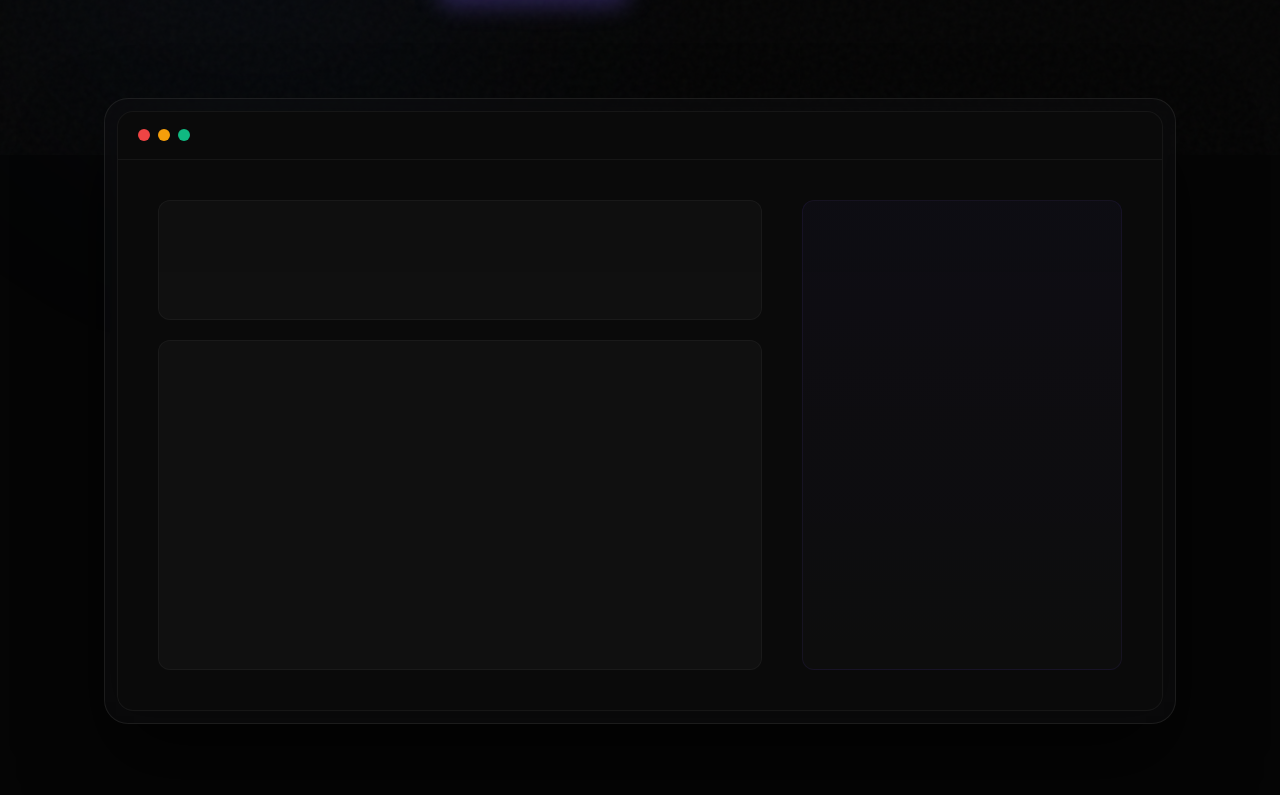
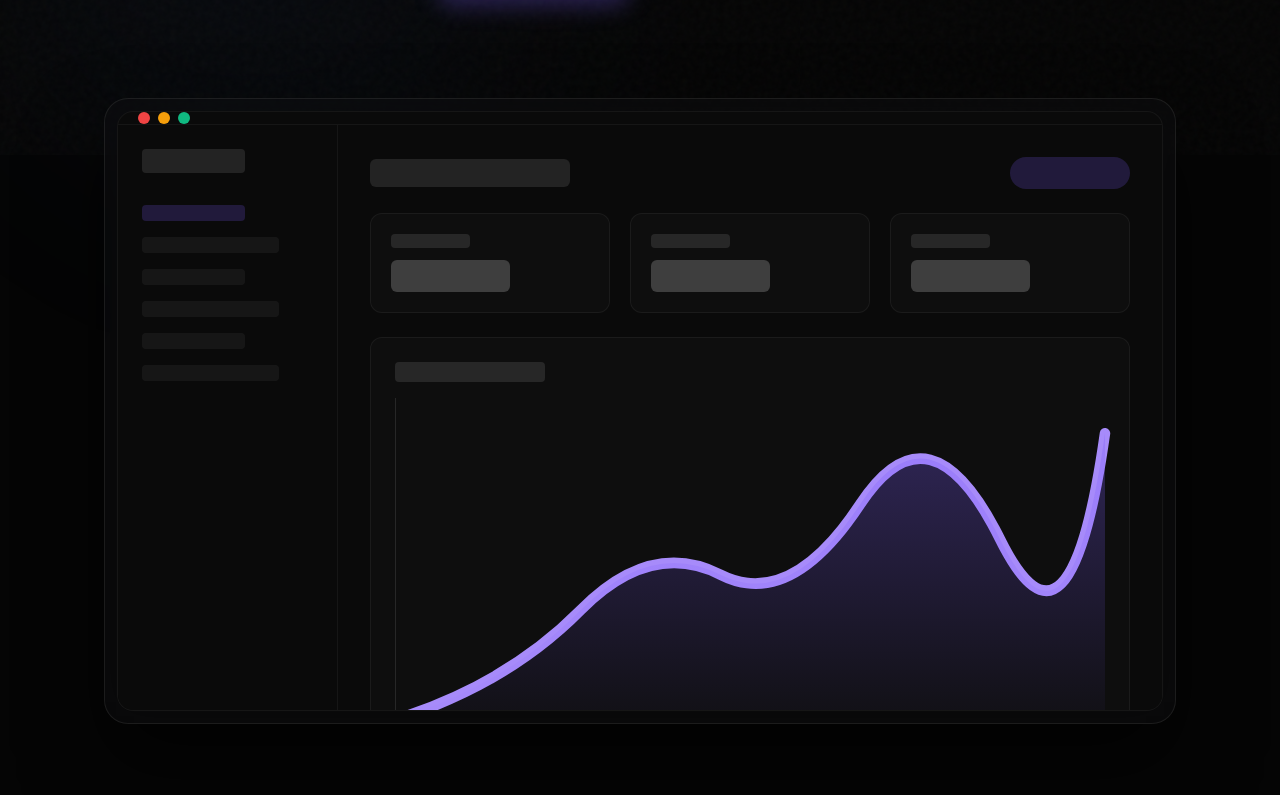
Before and after one commit to SACHIN0280/AI_Sales_intelligence, a Next.js app in the folder frontend/: page / in a window 1280 px wide. Shown: the part 645-1440 px from the top of the page. Built offline with nearby package versions, Linux system fonts and the light colour scheme.

Commit message:
style: enhance dashboard mockup on landing page

```diff
--- a/frontend/app/page.tsx
+++ b/frontend/app/page.tsx
@@ -151,12 +151,52 @@ export default function LandingPage() {
               <div style={{ width: 12, height: 12, borderRadius: "50%", background: "#10b981" }} />
             </div>
             {/* Mockup Content */}
-            <div style={{ flex: 1, padding: 40, display: "flex", gap: 40, opacity: 0.8 }}>
-              <div style={{ flex: 1, display: "flex", flexDirection: "column", gap: 20 }}>
-                <div style={{ height: 120, background: "rgba(255,255,255,0.03)", borderRadius: 12, border: "1px solid rgba(255,255,255,0.05)" }} />
-                <div style={{ flex: 1, background: "rgba(255,255,255,0.03)", borderRadius: 12, border: "1px solid rgba(255,255,255,0.05)" }} />
+            <div style={{ flex: 1, display: "flex", background: "#0a0a0a" }}>
+              {/* Sidebar */}
+              <div style={{ width: 220, borderRight: "1px solid rgba(255,255,255,0.05)", padding: 24, display: "flex", flexDirection: "column", gap: 16 }}>
+                <div style={{ height: 24, width: "60%", background: "rgba(255,255,255,0.1)", borderRadius: 4, marginBottom: 16 }} />
+                {[1,2,3,4,5,6].map(i => (
+                  <div key={i} style={{ height: 16, width: i % 2 === 0 ? "80%" : "60%", background: i === 1 ? "rgba(124,92,252,0.2)" : "rgba(255,255,255,0.05)", borderRadius: 4 }} />
+                ))}
+                <div style={{ flex: 1 }} />
+                <div style={{ height: 40, width: "100%", background: "rgba(255,255,255,0.03)", borderRadius: 8 }} />
               </div>
-              <div style={{ width: 320, background: "linear-gradient(180deg, rgba(124,92,252,0.05) 0%, rgba(255,255,255,0.02) 100%)", borderRadius: 12, border: "1px solid rgba(124,92,252,0.1)" }} />
+
+              {/* Main Content */}
+              <div style={{ flex: 1, padding: 32, display: "flex", flexDirection: "column", gap: 24 }}>
+                {/* Header */}
+                <div style={{ display: "flex", justifyContent: "space-between", alignItems: "center" }}>
+                  <div style={{ height: 28, width: 200, background: "rgba(255,255,255,0.1)", borderRadius: 6 }} />
+                  <div style={{ height: 32, width: 120, background: "rgba(124,92,252,0.2)", borderRadius: 16 }} />
+                </div>
+
+                {/* KPI Cards */}
+                <div style={{ display: "flex", gap: 20 }}>
+                  {[1,2,3].map(i => (
+                    <div key={i} style={{ flex: 1, height: 100, background: "rgba(255,255,255,0.02)", border: "1px solid rgba(255,255,255,0.05)", borderRadius: 12, padding: 20 }}>
+                       <div style={{ height: 14, width: "40%", background: "rgba(255,255,255,0.1)", borderRadius: 4, marginBottom: 12 }} />
+                       <div style={{ height: 32, width: "60%", background: "rgba(255,255,255,0.2)", borderRadius: 6 }} />
+                    </div>
+                  ))}
+                </div>
+
+                {/* Main Chart Area */}
+                <div style={{ flex: 1, background: "rgba(255,255,255,0.02)", border: "1px solid rgba(255,255,255,0.05)", borderRadius: 12, padding: 24, display: "flex", flexDirection: "column", gap: 16 }}>
+                  <div style={{ height: 20, width: 150, background: "rgba(255,255,255,0.1)", borderRadius: 4 }} />
+                  <div style={{ flex: 1, borderBottom: "1px solid rgba(255,255,255,0.1)", borderLeft: "1px solid rgba(255,255,255,0.1)", position: "relative", paddingLeft: 10, paddingBottom: 10 }}>
+                     <svg viewBox="0 0 100 50" preserveAspectRatio="none" style={{ width: "100%", height: "100%", overflow: "visible" }}>
+                        <defs>
+                          <linearGradient id="chartGradient" x1="0" x2="0" y1="0" y2="1">
+                            <stop offset="0%" stopColor="rgba(124,92,252,0.3)" />
+                            <stop offset="100%" stopColor="rgba(124,92,252,0)" />
+                          </linearGradient>
+                        </defs>
+                        <path d="M0,45 Q15,40 25,30 T45,25 T65,15 T85,20 T100,5" fill="none" stroke="#a78bfa" strokeWidth="1.5" strokeLinecap="round" />
+                        <path d="M0,45 Q15,40 25,30 T45,25 T65,15 T85,20 T100,5 L100,50 L0,50 Z" fill="url(#chartGradient)" />
+                     </svg>
+                  </div>
+                </div>
+              </div>
             </div>
           </div>
         </div>
```
